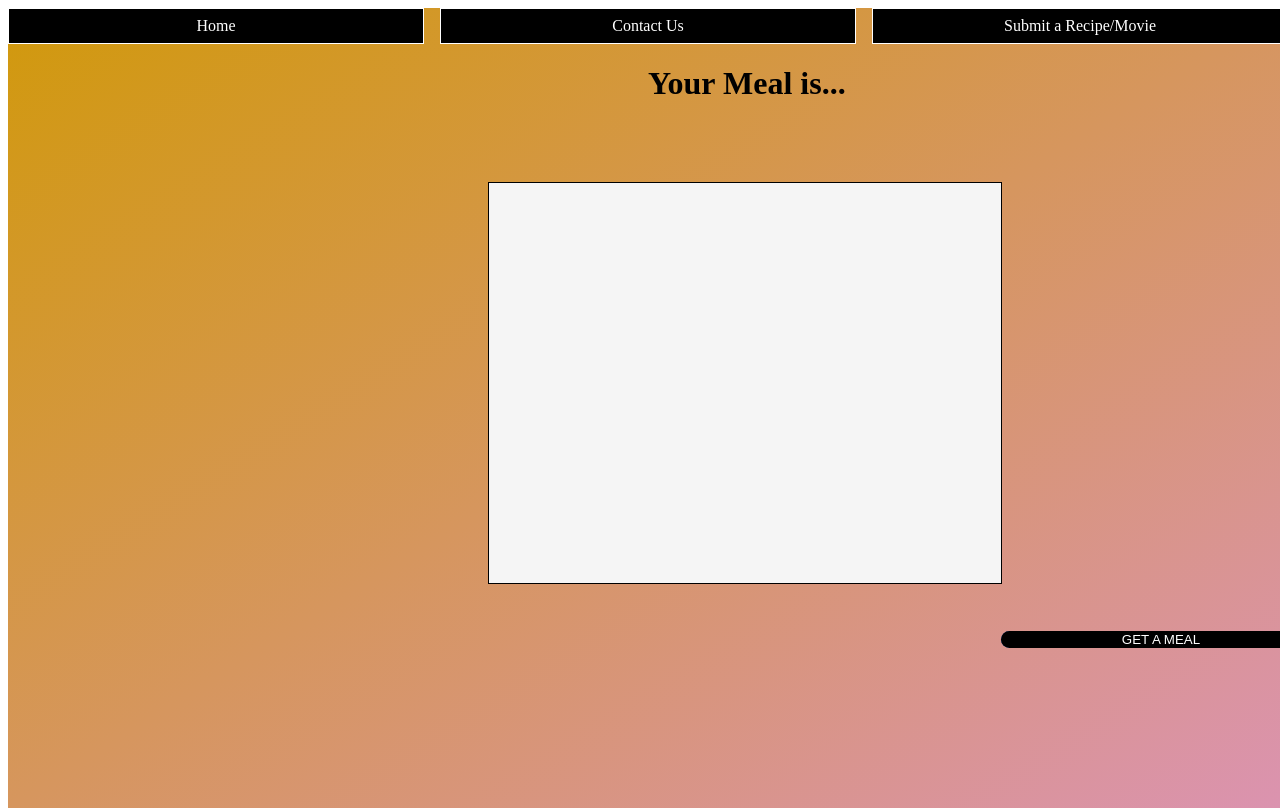
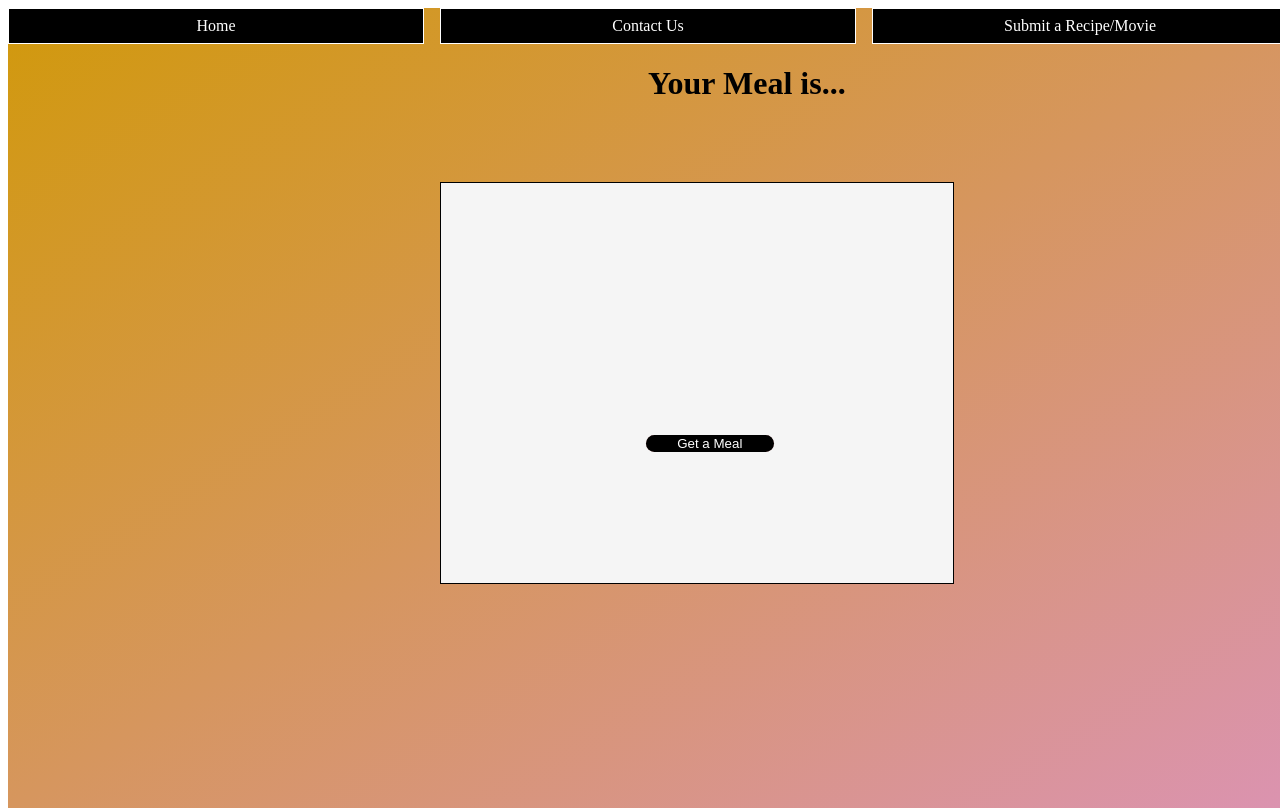
Before and after one commit to Bryson-Elliott/CapstoneProject-DisneyDinners, a Flask app: template HTML/Templates/meals.html in a window 1280 px wide. Run offline with Flask 2, Linux system fonts and the light colour scheme; the template is opened without the code that fills it, so the values that code supplies are empty; parts of the project's set-up code (start-up, migrations or seed data) failed here and were passed over.

Commit message:
more updates

```diff
--- a/CSS/main.css
+++ b/CSS/main.css
@@ -87,14 +87,26 @@ html {
     margin-top: 0.5%;
 } */
 
-#registerbtn {
+#mealbtn {
+  margin-left: 40%;
+  margin-top: 10%;
+  width: 25%;
+}
+
+#answerbox {
+  /* border: 1px solid black; */
+  height: 50%;
+  width: 100%
+}
+
+/* #registerbtn {
     margin: auto;
     display: block;
     margin-left: 1%;
     margin-top: 0.5%;
     position: absolute;
     padding: 5px;
-}
+} */
 
 #title {
     color: black;
@@ -214,6 +226,6 @@ nav {
   border: 1px solid black;
   height: 50%;
   width: 40%;
-  margin-left: 30rem;
+  margin-left: 27rem;
   margin-top: 5rem;
 }
--- a/DB.py
+++ b/DB.py
@@ -3,7 +3,7 @@ import mysql.connector
 mydb = mysql.connector.connect(
     host="localhost",
     user="root",
-    passwd ="Silently77!",
+    passwd ="",
 )
 
 my_cursor = mydb.cursor()
--- a/DB/Meals.db.sql
+++ b/DB/Meals.db.sql
@@ -21,6 +21,6 @@
 --     wasabi + pickled ginger"
 -- )
 
-SELECT * FROM meals
+SELECT meals_name FROM meals
 ORDER BY RAND ( )
 LIMIT 1
--- a/HTML/Templates/meals.html
+++ b/HTML/Templates/meals.html
@@ -14,9 +14,12 @@
                 <a id="a" href="../Templates/submit.html" id="submit">Submit a Recipe/Movie</a>
             </nav>
             <h1 id="h1">Your Meal is...</h1>
-            <div id="htmlbox">
-                <button class="btn" id="dinnerbtn" style="cursor: pointer;">Get a Meal</button>
-            </div>
+                <div id="htmlbox">
+                <div id="answerbox">
+
+                </div>
+                    <button class="btn" id="mealbtn" style="cursor: pointer;">Get a Meal</button>
+                </div>
 
         </div>
     </body>
--- a/HTML/main.html
+++ b/HTML/main.html
@@ -37,7 +37,7 @@
 
         <div class="recipebox">
             <a href="../HTML/Templates/meals.html"/>
-                <button class="btn" id="dinnerbtn" style="cursor: pointer;">Get a Dinner</button>
+                <button class="btn" id="dinnerbtn" style="cursor: pointer;">Get a Meal</button>
         </div>
 
     </div>
--- /dev/null
+++ b/button.py
@@ -0,0 +1 @@
+query = 'SELECT meals_name FROM meals'
```
